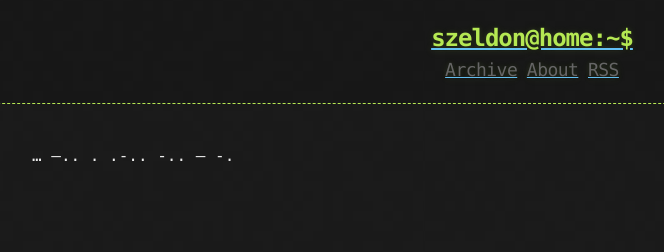
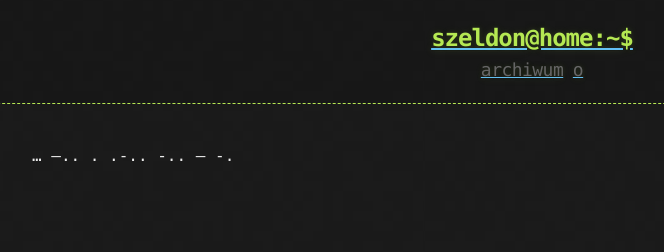
Before and after one commit to szeldon/szeldon.github.io, a Jekyll site: the page built from o.md, in a window 1280 px wide. Shown: the top 252 px of the page, without its empty margins (108-772 px from the left). Built offline with Jekyll 4.4.1, drawn with Linux system fonts in a browser that asks for light colours.

Commit message:
nagłówek strony poprawione teksty linków

```diff
--- a/_includes/links.html
+++ b/_includes/links.html
@@ -1,3 +1,3 @@
-<a href="{{ "/archive" | prepend: site.baseurl | replace: '//', '/' }}"><h2 class="header-link">Archive</h2></a>
-<a href="{{ "/about" | prepend: site.baseurl | replace: '//', '/' }}"><h2 class="header-link">About</h2></a>
-<a href="{{ "/atom.xml" | prepend: site.baseurl | replace: '//', '/' }}"><h2 class="header-link">RSS</h2></a>
+<a href="{{ "/archive" | prepend: site.baseurl | replace: '//', '/' }}"><h2 class="header-link">archiwum</h2></a>
+<a href="{{ "/o" | prepend: site.baseurl | replace: '//', '/' }}"><h2 class="header-link">o</h2></a>
+<!--<a href="{{ "/atom.xml" | prepend: site.baseurl | replace: '//', '/' }}"><h2 class="header-link">RSS</h2></a>-->
```
Also changed, not shown: o.md (renamed from about.md).
